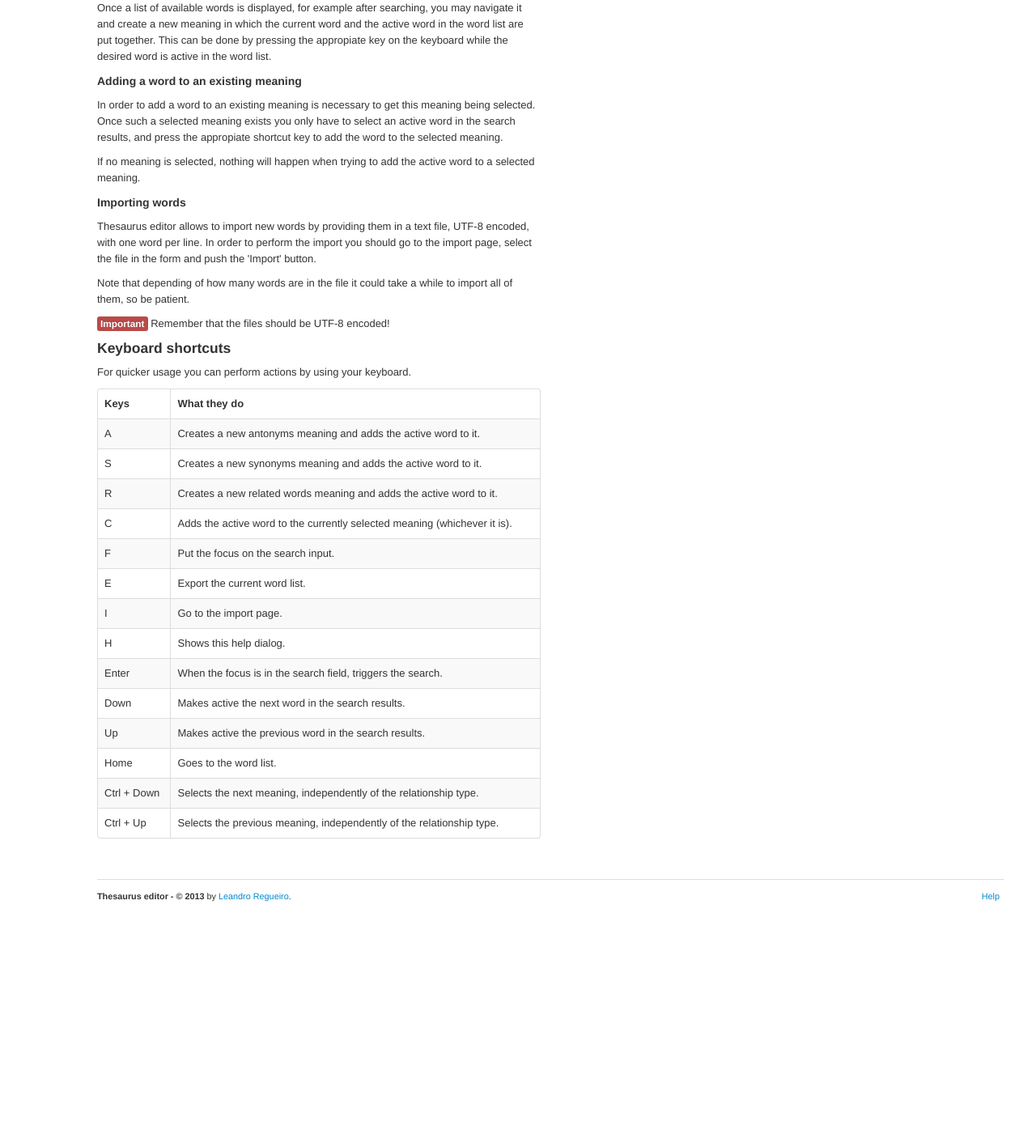
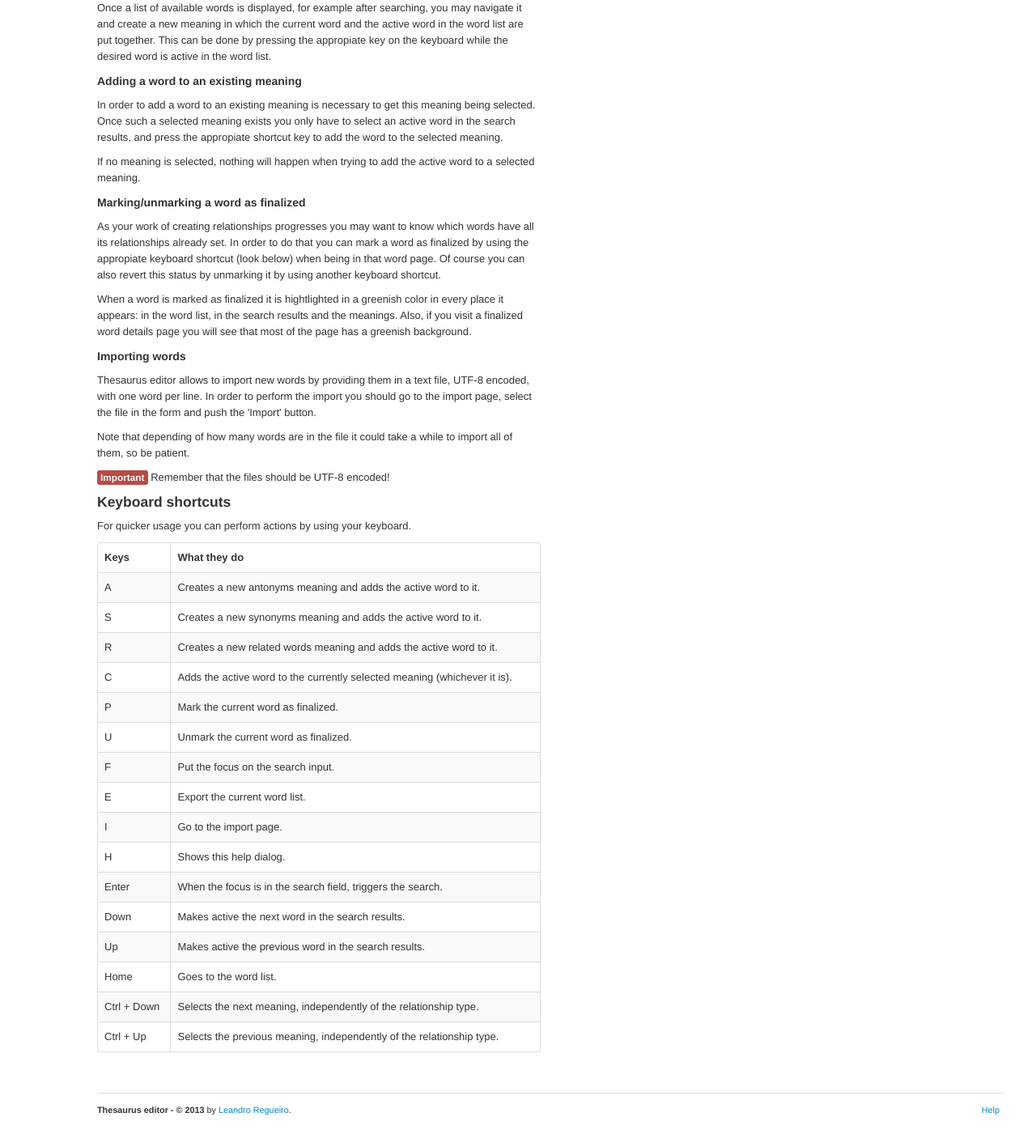
Before and after one commit to unho/thesaurus_editor, a Django app: template thesaurus/templates/help.html in a window 1280 px wide. Shown: the part 810-2211 px from the top of the page at 81% size. Before the commit the page ends 1947 px from the top, so only its background shows below. Run offline with Django 3.2, Linux system fonts and the light colour scheme; the template is opened without the code that fills it, so the values that code supplies are empty.

Commit message:
Added help about finalized words

```diff
--- a/thesaurus/templates/help.html
+++ b/thesaurus/templates/help.html
@@ -70,6 +70,12 @@ Thesaurus-editor. If not, see <http://www.gnu.org/licenses/>.
             <p>{% blocktrans %}If no meaning is selected, nothing will happen when trying to add the active word to a selected meaning.{% endblocktrans %}</p>
 
 
+            <h5>{% blocktrans %}Marking/unmarking a word as finalized{% endblocktrans %}</h5>
+            <p>{% blocktrans %}As your work of creating relationships progresses you may want to know which words have all its relationships already set. In order to do that you can mark a word as finalized by using the appropiate keyboard shortcut (look below) when being in that word page. Of course you can also revert this status by unmarking it by using another keyboard shortcut.{% endblocktrans %}</p>
+
+            <p>{% blocktrans %}When a word is marked as finalized it is hightlighted in a greenish color in every place it appears: in the word list, in the search results and the meanings. Also, if you visit a finalized word details page you will see that most of the page has a greenish background.{% endblocktrans %}</p>
+
+
             <h5>{% blocktrans %}Importing words{% endblocktrans %}</h5>
             <p>{% blocktrans %}Thesaurus editor allows to import new words by providing them in a text file, UTF-8 encoded, with one word per line. In order to perform the import you should go to the import page, select the file in the form and push the 'Import' button.{% endblocktrans %}</p>
 
@@ -102,6 +108,14 @@ Thesaurus-editor. If not, see <http://www.gnu.org/licenses/>.
                 <tr>
                     <td>{% blocktrans %}C{% endblocktrans %}</td>
                     <td>{% blocktrans %}Adds the active word to the currently selected meaning (whichever it is).{% endblocktrans %}</td>
+                </tr>
+                <tr>
+                    <td>{% blocktrans %}P{% endblocktrans %}</td>
+                    <td>{% blocktrans %}Mark the current word as finalized.{% endblocktrans %}</td>
+                </tr>
+                <tr>
+                    <td>{% blocktrans %}U{% endblocktrans %}</td>
+                    <td>{% blocktrans %}Unmark the current word as finalized.{% endblocktrans %}</td>
                 </tr>
                 <tr>
                     <td>{% blocktrans %}F{% endblocktrans %}</td>
```
